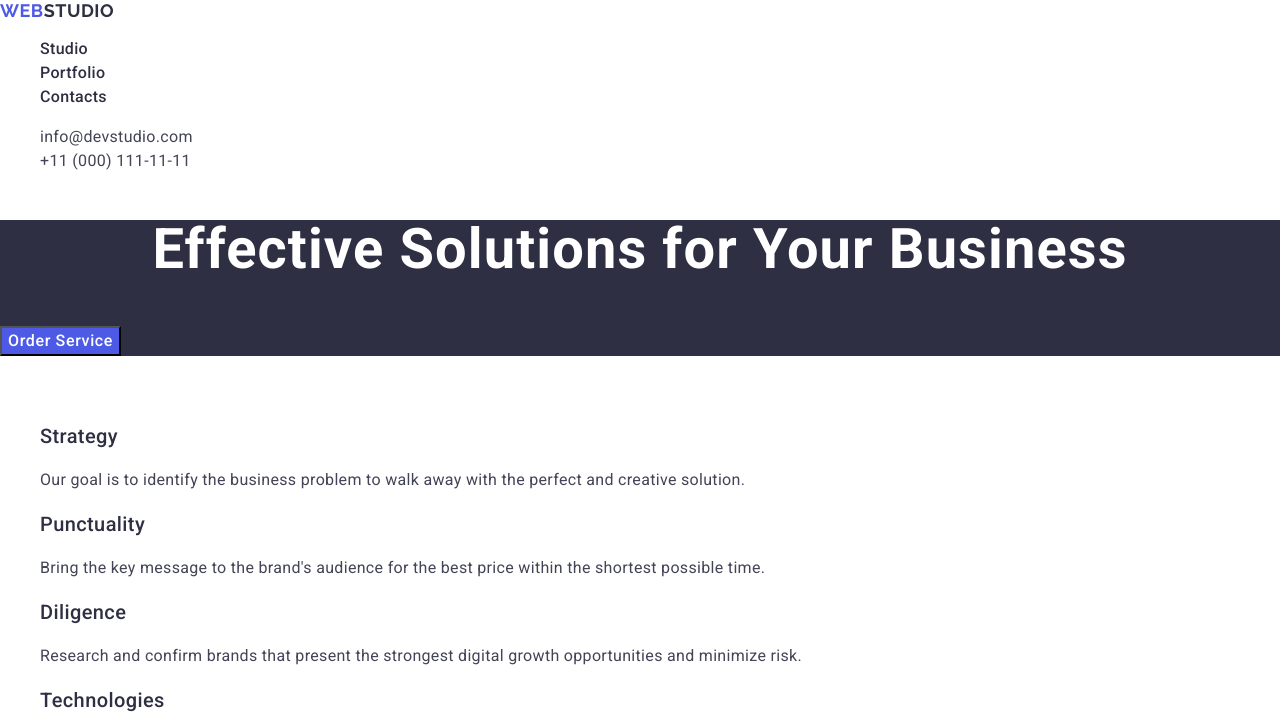
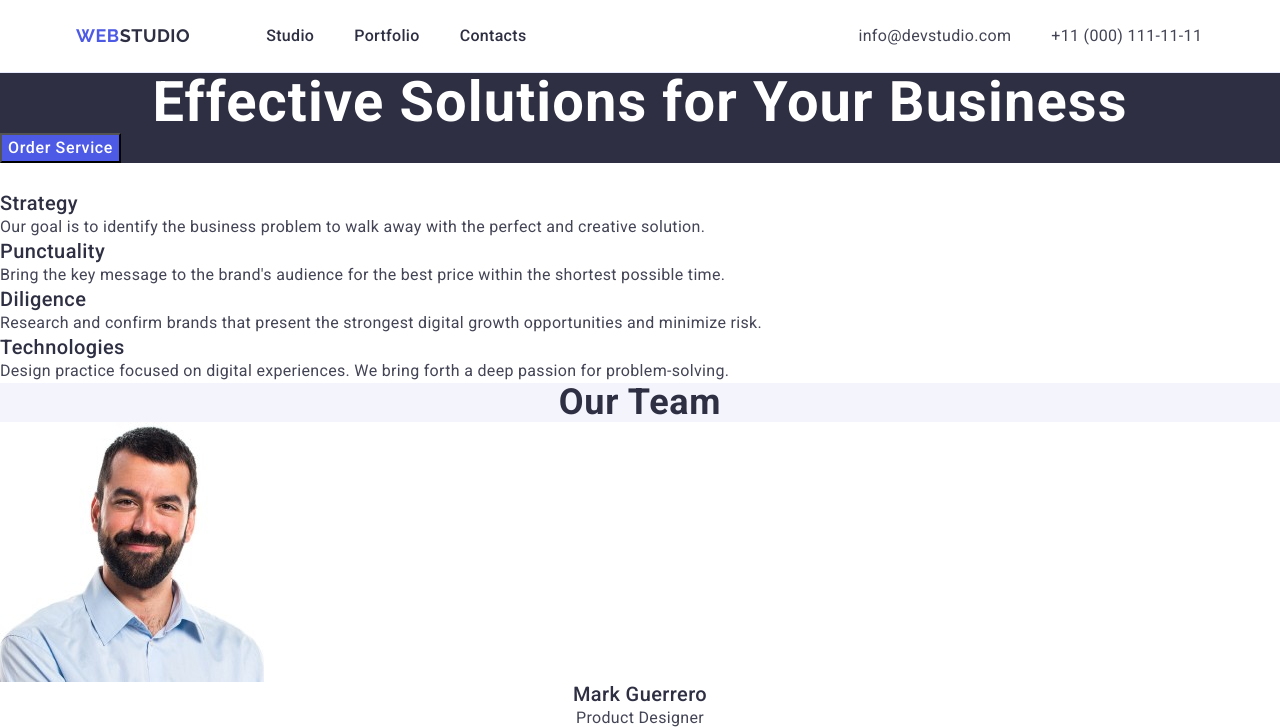
Before and after one commit to skipalsky/goit-markup-hw-03, a plain HTML site: page index.html in a window 1280 px wide. Shown: the top 727 px of the page. Drawn offline with nearby package versions, Linux system fonts and the light colour scheme.

Commit message:
finish header

```diff
--- a/css/styles.css
+++ b/css/styles.css
@@ -13,19 +13,33 @@ body {
     font-family: 'Roboto', sans-serif;
     color: var(--slate);
     background-color: var(--white);
-    font-size: 16px;
 }
 
-a {
+p,
+h1,
+h2,
+h3,
+h4,
+h5,
+h6 {
+  margin: 0;
+}
+
+
+a,
+a:hover,
+a:active {
     text-decoration: none;
+}
+
+img{
+    display: block;
 }
 
 ul {
     list-style-type: none;
-}
-
-button {
-    font-family: inherit;
+    margin:0;
+    padding-left: 0;
 }
 /* END base */
 
@@ -35,41 +49,88 @@ button {
     overflow: hidden;
 }
 
+.section{
+    padding: 120px 0;
+}
+
+.container{
+    width: 1158px;
+    margin: 0 auto;
+    padding-left: 15px;
+    padding-right: 15px;
+}
+
+
 /* Header */
+.header {
+    border-bottom: 1px solid var(--cornflower);
+}
+
+.header .container{
+    display:flex;
+    padding: 0 15px;
+    align-items: center;
+}
+
+.header .container .nav{
+    display: flex;
+    align-items: center;
+    margin-right: 332px;
+}
+
 .logo {
-    color: var(--IRIS, #4D5AE5);
     font-family: 'Raleway', sans-serif;
+    font-weight: 800;
     font-size: 18px;
-    font-weight: 700;
+    color: var(--iris);
     line-height: 1.17;
     letter-spacing: 0.03em;
     text-transform: uppercase;
+}
+
+.nav .logo{
+    margin-right: 76px;
 }
 
 .logo-accent {
     color: var(--navyblue);
 }
 
+.menu{
+    display: flex;
+    gap: 40px;
+}
+
 .nav-link {
-    color: var(--navyblue, #2E2F42);
+    display: inline-block;
+    color: var(--navyblue);
     font-weight: 500;
+    font-size: 16px;
     line-height: 1.5;
     letter-spacing: 0.02em;
+    padding: 24px 0;
 }
 
-.nav-link:hover, .nav-link:focus {
-    color: var(--ocean);
+.nav-item:hover,
+.nav-item:focus {
+    color: var(--color-ocean);
 }
 
 .adress {
     font-style: normal;
 }
 
+.adress-list {
+    display: flex;
+    gap: 40px;
+}
+
 .adress-link {
-    color: var(--SLATE, #434455);
-    font-weight: 400;
+    font-style: normal;
+    font-size: 16px;
     line-height: 1.5;
     letter-spacing: 0.02em;
+    color: var(--slate);
 }
 
 .adress-link:hover, .adress-link:focus {
@@ -83,7 +144,7 @@ button {
 }
 
 .main-title {
-    color: var(--white, #FFF);
+    color: var(--white);
     text-align: center;
     font-size: 56px;
     font-weight: 700;
--- a/index.html
+++ b/index.html
@@ -14,21 +14,23 @@
 </head>
 <body>
     <!-- Header -->
-    <header>
-        <nav>
+    <header class="header">
+        <div class="container">
+        <nav class="nav">
             <a class="logo" href="./index.html">Web<span class="logo-accent">Studio</span></a>
-            <ul>
+            <ul class="menu">
                 <li><a class="nav-link" href="./index.html">Studio</a></li>
                 <li><a class="nav-link" href="">Portfolio</a></li>
                 <li><a class="nav-link" href="">Contacts</a></li>
             </ul>
         </nav>
         <address class="adress">
-            <ul>
+            <ul class="adress-list">
                 <li><a class="adress-link" href="mailto:info@devstudio.com">info@devstudio.com</a></li>
                 <li><a class="adress-link" href="tel:+110001111111">+11 (000) 111-11-11</a></li>
             </ul>
         </address>
+    </div>
     </header>
     <!-- Main section -->
     <main>
```
